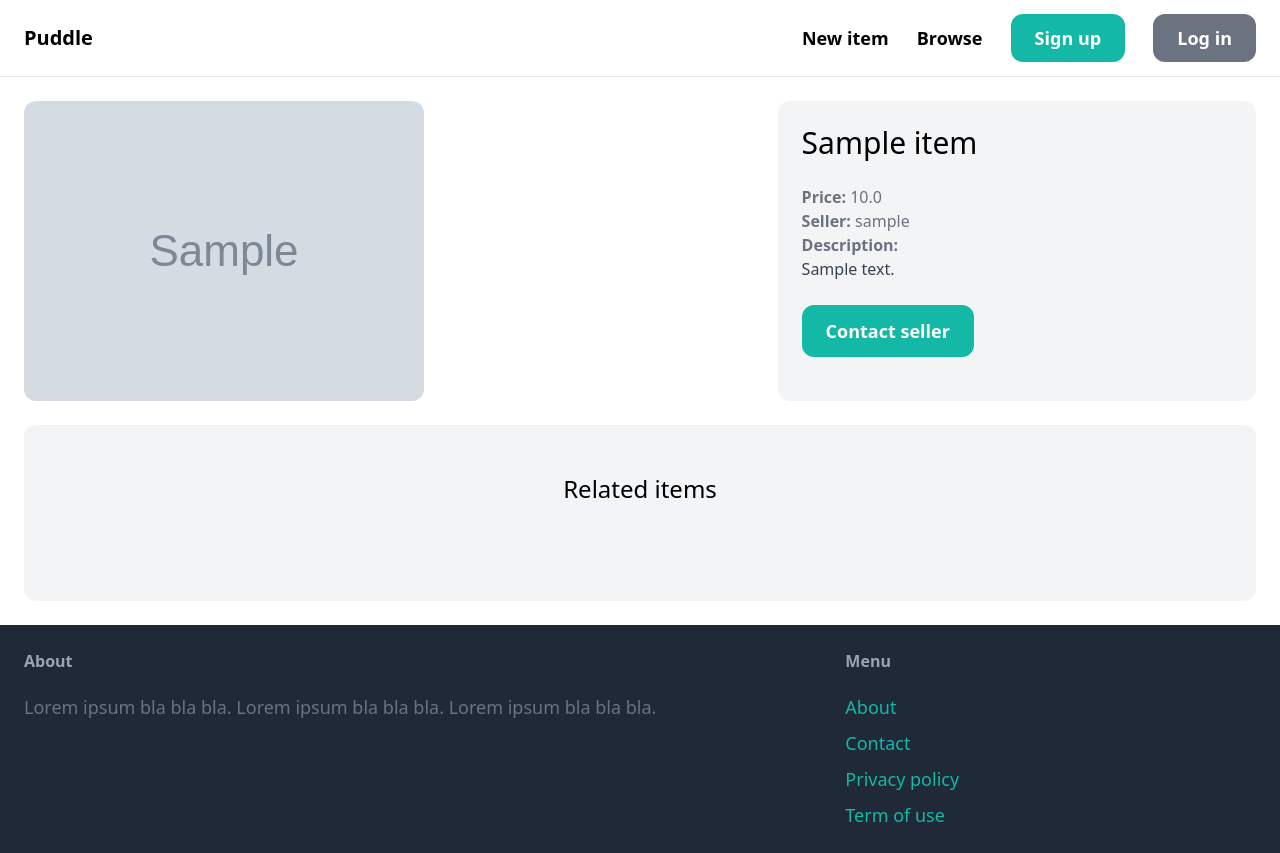
After one commit to JYupix/DjangoMarketplace, a Django app: page /items/1 in a window 1280 px wide. The commit adds this page. Run offline with Django 5.2, Linux system fonts and the light colour scheme; tables that the repository leaves empty hold one stand-in row (values such as "Sample post"); grey boxes marked "Sample" are stand-in pictures; some libraries are stand-ins or nearby versions.

Commit message:
Item Detail

```diff
--- a/puddle/core/templates/core/index.html
+++ b/puddle/core/templates/core/index.html
@@ -9,7 +9,7 @@
         <div class="grid grid-cols-3 gap-3">
             {% for item in items %}
                 <div>
-                    <a href="#">
+                    <a href="{% url 'item:detail' item.id %}">
                         <div>
                             <img src="{{item.image.url}}" class="rounded-t-xl">
                         </div>
--- /dev/null
+++ b/puddle/item/templates/item/detail.html
@@ -0,0 +1,47 @@
+{% extends "core/base.html" %}
+
+{% block title %} {{item.name}} {% endblock title %}
+
+{% block content %}
+    <div class="grid grid-cols-5 gap-6">
+        <div class="col-span-3">
+            <img src="{{item.image.url}}" alt="" class="rounded-xl">
+        </div>
+
+        <div class="col-span-2 p-6 bg-gray-100 rounded-xl">
+            <h1 class="mb-6 text-3xl">{{item.name}}</h1>
+            <p class="text-gray-500"><strong>Price: </strong>{{item.price}}</p>
+            <p class="text-gray-500"><strong>Seller: </strong>{{item.created_by.username}}</p>
+
+            {% if item.description %}
+                <p class="text-gray-700">
+                    <strong class="text-gray-500">Description:</strong><br>
+                    {{item.description}}
+                </p>
+            {% endif %}
+
+            <a href="" class="inline-block mt-6 px-6 py-3 text-lg font-semibold bg-teal-500 text-white rounded-xl hover:bg-teal-700">Contact seller</a>
+        </div>
+    </div>
+
+    <div class="mt-6 px-6 py-12 bg-gray-100 rounded-xl">
+        <h2 class="mb-12 text-2xl text-center">Related items</h2>
+
+        <div class="grid grid-cols-3 gap-3">
+            {% for item in related_items %}
+                <div>
+                    <a href="{% url 'item:detail' item.id %}">
+                        <div>
+                            <img src="{{item.image.url}}" class="rounded-t-xl">
+                        </div>
+
+                        <div class="p-6 bg-white rounded-b-xl">
+                            <h2 class="text-2xl">{{item.name}}</h2>
+                            <p class="text-gray-500">Price: {{item.price}}</p>
+                        </div>
+                    </a>
+                </div>
+            {% endfor %}
+        </div>
+    </div>
+{% endblock content %}
--- /dev/null
+++ b/puddle/item/urls.py
@@ -0,0 +1,8 @@
+from django.urls import path
+from . import views
+
+app_name = 'item'
+
+urlpatterns = [
+    path('<int:pk>', views.detail, name='detail')
+]
--- a/puddle/item/views.py
+++ b/puddle/item/views.py
@@ -1,3 +1,12 @@
-from django.shortcuts import render
+from django.shortcuts import render, get_object_or_404
+from .models import Item
 
 # Create your views here.
+def detail(request, pk):
+    item = get_object_or_404(Item, pk=pk)
+    related_items = Item.objects.filter(category=item.category, is_sold=False).exclude(pk=pk)[0:3]
+
+    return render(request, 'item/detail.html', {
+        'item': item,
+        'related_items': related_items
+    })
--- a/puddle/puddle/urls.py
+++ b/puddle/puddle/urls.py
@@ -1,12 +1,13 @@
 from django.conf import settings
 from django.conf.urls.static import static
 from django.contrib import admin
-from django.urls import path
+from django.urls import path, include
 
 from core.views import index, contact
 
 urlpatterns = [
     path('', index, name='index'),
+    path('items/', include('item.urls')),
     path('contact/', contact, name='contact'),
     path('admin/', admin.site.urls),
 ] + static(settings.MEDIA_URL, document_root=settings.MEDIA_ROOT)
```
Also changed, not shown: puddle/media/item_images/toy-car.jpg (added).
